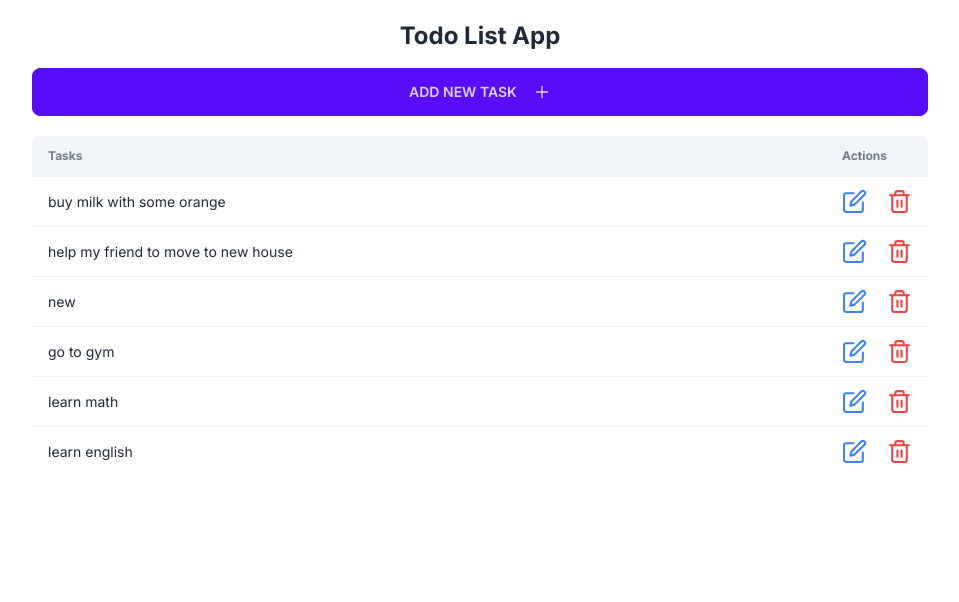
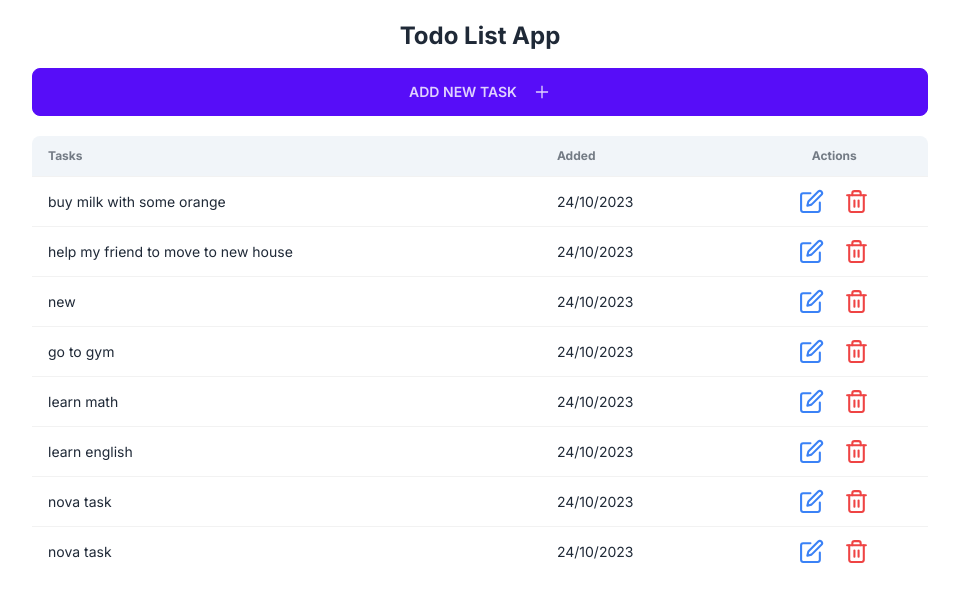
Before and after one commit to Branco95/todoapp, a Next.js app: page / in a window 1280 px wide. Shown: the top 602 px of the page, without its empty margins (160-1119 px from the left). Built offline with nearby package versions, Linux system fonts and the light colour scheme; data requests are answered from the project's data file.

Commit message:
added Date

```diff
--- a/app/components/AddTask.tsx
+++ b/app/components/AddTask.tsx
@@ -6,15 +6,27 @@ import { FormEventHandler, useState } from "react";
 import { addTodo } from "@/api";
 import { useRouter } from "next/navigation";
 import { v4 as uuidv4 } from "uuid";
+//uuidv4 é uma funcao que devolve um id unico random
 
 const AddTask = () => {
   const router = useRouter();
   const [modalOpen, setModalOpen] = useState<boolean>(false);
   const [newTaskValue, setNewTaskValue] = useState<string>("");
 
+  // Function to format the date
+  const formatDate = (date: Date): string => {
+    //o nome do parametro é date e o tipo é Date e o tipo de retorno é uma string
+    const day = String(date.getDate()).padStart(2, "0");
+    const month = String(date.getMonth() + 1).padStart(2, "0"); // Os meses são de 0 (janeiro) a 11 (dezembro)
+    const year = date.getFullYear();
+
+    return `${day}/${month}/${year}`;
+  };
+
   const handlSubmitNewTodo: FormEventHandler<HTMLFormElement> = async (e) => {
     e.preventDefault();
-    await addTodo({ id: uuidv4(), text: newTaskValue });
+    const formattedDate = formatDate(new Date()); //Format the date, funcao devolve uma string
+    await addTodo({ id: uuidv4(), text: newTaskValue, date: formattedDate });
     setNewTaskValue("");
     setModalOpen(false);
     router.refresh();
--- a/app/components/Task.tsx
+++ b/app/components/Task.tsx
@@ -31,8 +31,9 @@ export const Task: React.FC<TaskProps> = ({ task }) => {
 
   return (
     <tr key={task.id}>
-      <td className="w-full">{task.text}</td>
-      <td className="flex gap-5">
+      <td className="">{task.text}</td>
+      <td className="">{task.date}</td>
+      <td className="flex gap-5 justify-center">
         <FiEdit
           onClick={() => setOpenModalEdit(true)}
           cursor="pointer"
--- a/app/components/TodoList.tsx
+++ b/app/components/TodoList.tsx
@@ -12,7 +12,8 @@ const TodoList: React.FC<TodoListProps> = ({ tasks }) => {
         <thead className="">
           <tr className="bg-slate-100">
             <th>Tasks</th>
-            <th>Actions</th>
+            <th>Added</th>
+            <th className="text-center">Actions</th>
           </tr>
         </thead>
         <tbody>
--- a/data/todos.json
+++ b/data/todos.json
@@ -2,27 +2,43 @@
   "tasks": [
     {
       "id": "1",
-      "text": "buy milk with some orange"
+      "text": "buy milk with some orange",
+      "date": "24/10/2023"
     },
     {
       "id": "2",
-      "text": "help my friend to move to new house"
+      "text": "help my friend to move to new house",
+      "date": "24/10/2023"
     },
     {
       "id": "3",
-      "text": "new"
+      "text": "new",
+      "date": "24/10/2023"
     },
     {
       "id": "4",
-      "text": "go to gym"
+      "text": "go to gym",
+      "date": "24/10/2023"
     },
     {
       "id": "5",
-      "text": "learn math"
+      "text": "learn math",
+      "date": "24/10/2023"
     },
     {
       "id": "5e94a02c-55ec-4d0b-bb3b-12824ff043ab",
-      "text": "learn english"
+      "text": "learn english",
+      "date": "24/10/2023"
+    },
+    {
+      "id": "c4afbc30-d8f6-4d54-b780-e402c5f1947b",
+      "text": "nova task",
+      "date": "24/10/2023"
+    },
+    {
+      "id": "2bb23a87-6062-42fa-a3b0-e232ffcdd18b",
+      "text": "nova task",
+      "date": "24/10/2023"
     }
   ]
 }
--- a/types/tasks.ts
+++ b/types/tasks.ts
@@ -1,4 +1,5 @@
 export interface ITask {
   id: string;
   text: string;
+  date?: string; // ? means optional field
 }
```
